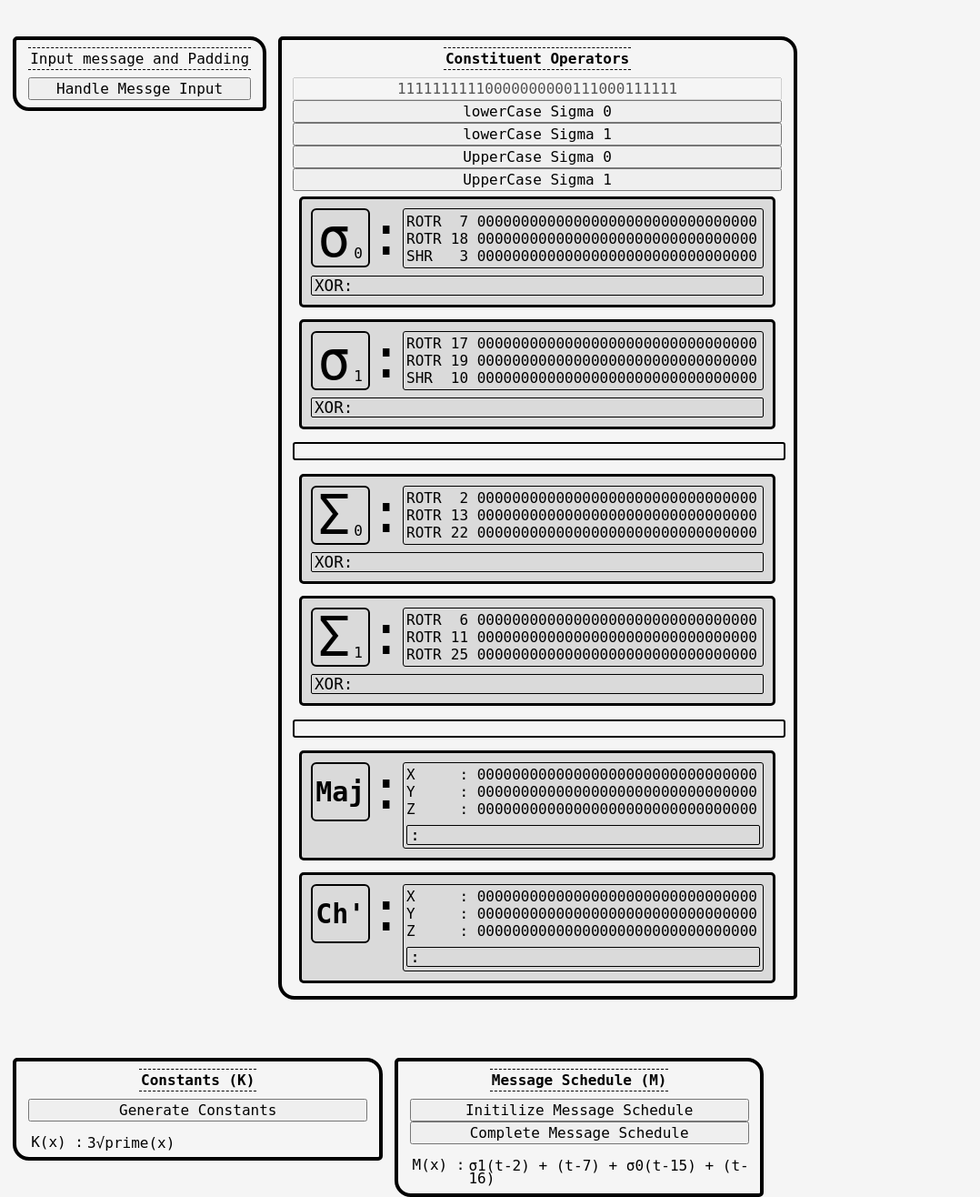
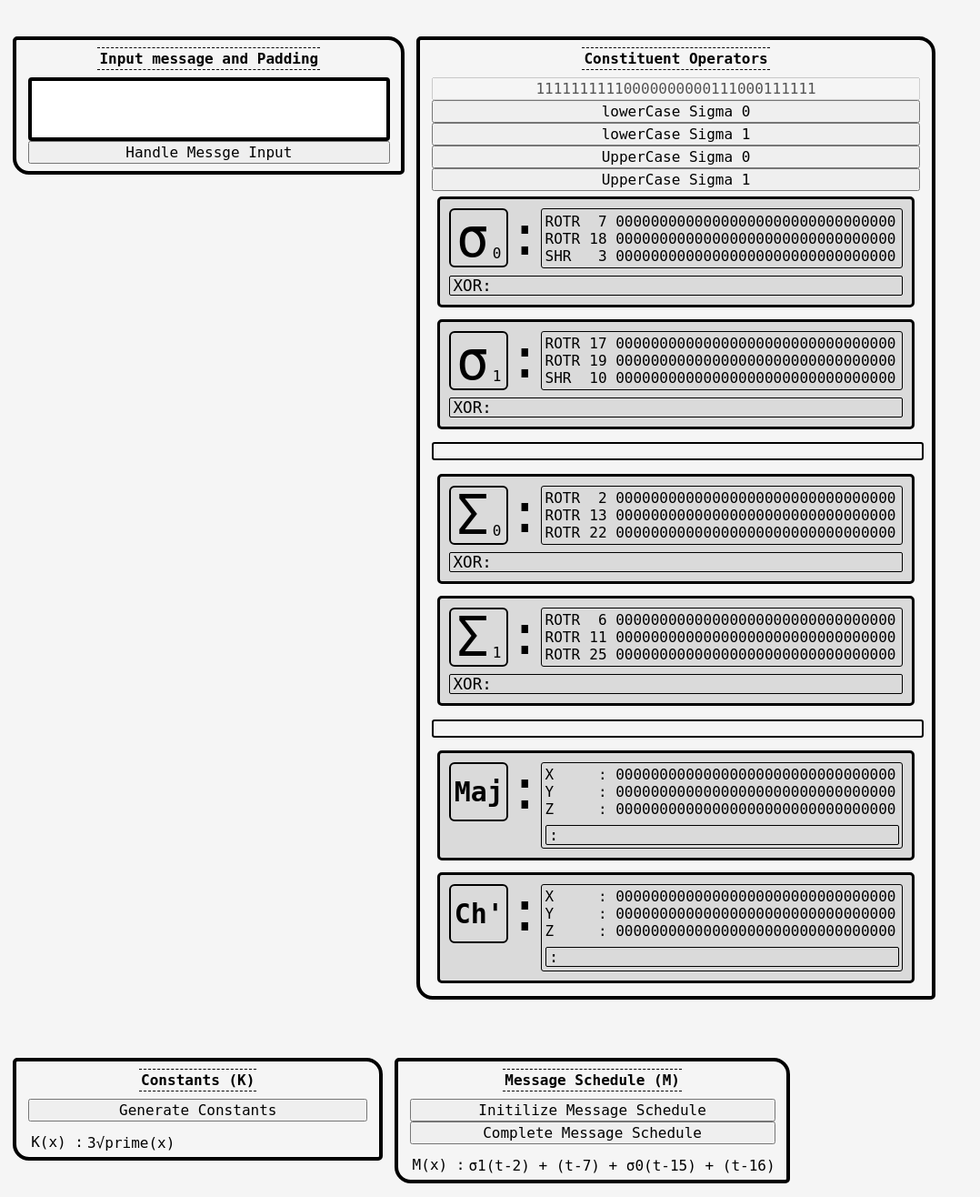
Before and after one commit to melshiD/personal-exercies, a PHP site: page /uppercaseSigmaOne.html in a window 1280 px wide. Shown: the whole page at 91% size, without its empty margins (0-1078 px from the left). Run offline with PHP 8.4, Linux system fonts and the light colour scheme.

Commit message:
good stopping point

```diff
--- a/sha256/components/uppercaseSigma1/uppercaseSigmaOne.css
+++ b/sha256/components/uppercaseSigma1/uppercaseSigmaOne.css
@@ -16,6 +16,14 @@ body{
     /* flex-direction: column; */
     flex-wrap: wrap;
     align-items: flex-start;
+}
+#messageInput{
+    width: 40ch;
+    height: 6ch;
+    resize: none;
+    text-align: left;
+    border: black solid 4px;
+    border-radius: 4px;
 }
 #bitsInput{
     text-align: center;
@@ -218,6 +226,7 @@ body{
     font-size: 10px;
     margin-left: 3px;
     line-height: 14.5px;
+    width: fit-content;
 }
 .constantIndexAndColon{
     display: flex;
@@ -232,7 +241,7 @@ body{
     width: 5ch;
 }
 .constantCardRow .constantContents{
-    width: 32ch;
+    min-width: 32ch;
     align-self: flex-end;
     margin-left: 4px;
     margin-top: 1px;
--- a/sha256/components/uppercaseSigma1/uppercaseSigmaOne.html
+++ b/sha256/components/uppercaseSigma1/uppercaseSigmaOne.html
@@ -12,16 +12,19 @@
 <body>
     <div class="fullShaDesk">
         <div class="monoCard">
-            <div class="cnetreredCardTitle">
+            <div class="centeredCardTitle">
                 <div class="cardTitleLine">Input message and Padding</div>
             </div>
+            <!-- <input type="text" onclick="" id="messageInput" maxlength="55">  -->
+            <textArea id="messageInput" maxlength="55" rows="30" cols="2"></textArea>
             <button type="button" onclick="handleMessageInput()">Handle Messge Input</button>
         </div>
+
+        <!-- CONSTITUENT OPERATORS------------------------------------  -->
         <div class="monoCard">
             <div class="centeredCardTitle">
                 <div class="cardTitleLine">Constituent Operators</div>
             </div>
-            <!-- <input type="text" disabled class="bitsInput" id="bitsInput" value="1234567891234567891234567891234"> -->
             <input type="text" disabled class="bitsInput" id="bitsInput" value="11111111110000000000111000111111">
             <button type="button" onclick="handleAndRotateInput(300, 'cardOne')">lowerCase Sigma 0</button>
             <button type="button" onclick="handleAndRotateInput(300, 'cardTwo')">lowerCase Sigma 1</button>
--- a/sha256/components/uppercaseSigma1/uppercaseSigmaOne.js
+++ b/sha256/components/uppercaseSigma1/uppercaseSigmaOne.js
@@ -1,3 +1,4 @@
+
 //-------------event listener for input  length----------------
 let inputBits = document.getElementById('bitsInput');
 inputBits.addEventListener('keyup', (event) => {
@@ -118,11 +119,14 @@ function generateConstants() {
     //6. Move on to next element until finished
     const parentToAppendTo = document.getElementById('constantCard');
     const cleanConstantsCard = (parentToRemoveFrom) => {
-        let removeTheseChildren = parentToRemoveFrom.children;
-        console.log(removeTheseChildren);
-        parentToRemoveFrom.removeChild(removeMe);
-    };
+        while(parentToRemoveFrom.children){
+            let removeTheseChildren = parentToRemoveFrom.children;
+            removeTheseChildren.forEach( (child) => child.parentElement.remove(child) );
+        };
+    }
     if(parentToAppendTo.children.length > 1) {
+        return;
+        //this isn't over, and I will figure out how to clear the card of all but the first rowConstant (also refactor later to make it moot)
         cleanConstantsCard(parentToAppendTo);
     }
 
```
Also changed, not shown: sha256/melSha256.js (+4 -3 lines).
